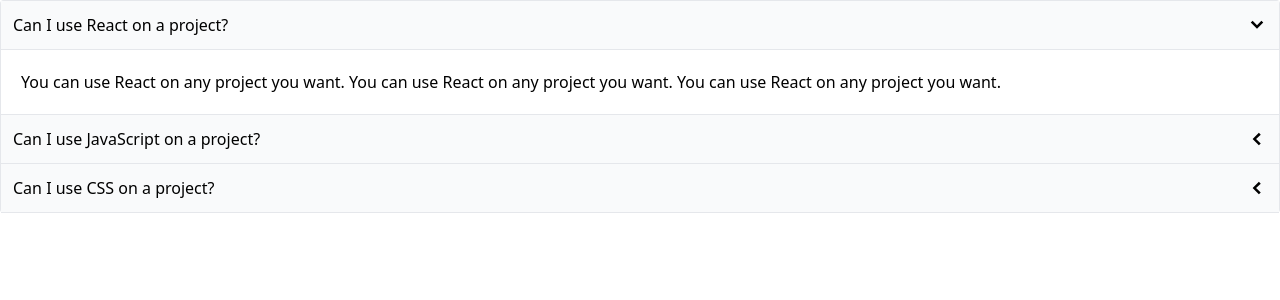
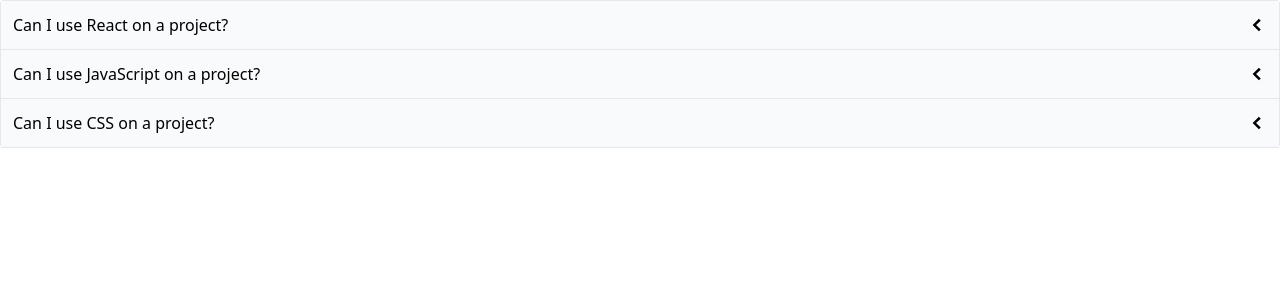
Before and after one commit to ernest-heh/react-components, a React (Create React App) app: page / in a window 1280 px wide. Shown: the top 300 px of the page. Built offline with nearby package versions, Linux system fonts and the light colour scheme.

Commit message:
add logic to collapse an opened accordion, close all accordions from start

```diff
--- a/src/components/Accordion.js
+++ b/src/components/Accordion.js
@@ -2,11 +2,15 @@
 import { GoChevronDown, GoChevronLeft } from "react-icons/go";
 
 function Accordion({ items }) {
-  const [expandedIndex, setExpandedIndex] = useState(0);
+  const [expandedIndex, setExpandedIndex] = useState(-1);
 
   // Define event handler outside mapping function, with index as argument
   const handleClick = (nextIndex) => {
-    setExpandedIndex(nextIndex);
+    if (expandedIndex === nextIndex) {
+      setExpandedIndex(-1);
+    } else {
+      setExpandedIndex(nextIndex);
+    }
   };
 
   const renderedItems = items.map((item, index) => {
```
